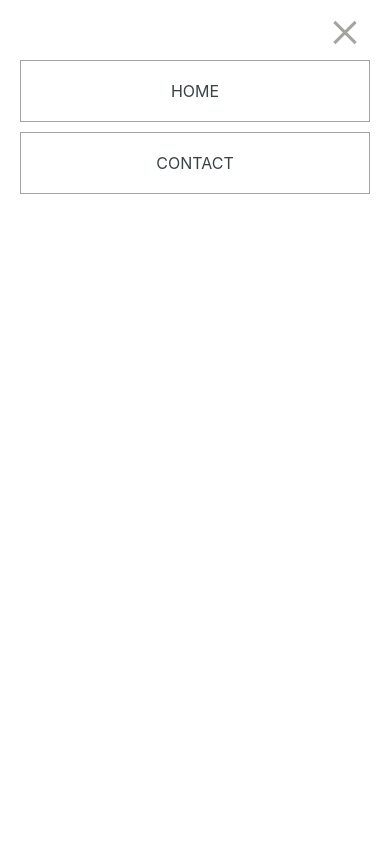
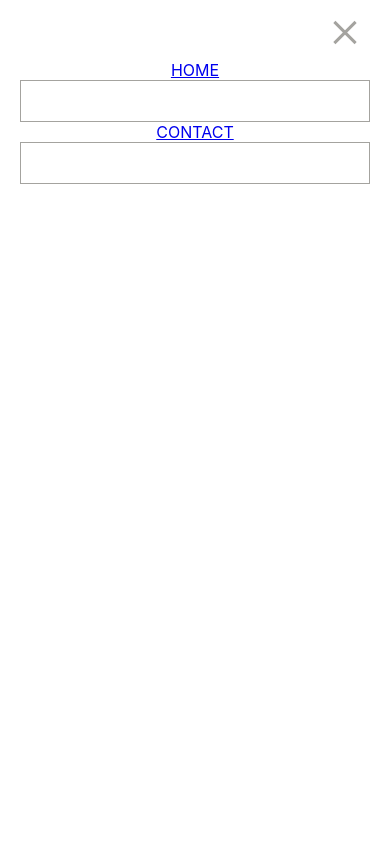
Before and after one commit to samskarvan/portfolio1.0, a React (Create React App) app: page / in a window 390 px wide. Both pictures are taken after a click on the button 359 px from the left and 33 px from the top of the page. Shown: the top 844 px of the page. Built offline with nearby package versions, Linux system fonts and the light colour scheme.

Commit message:
wrapepd li's in nav links

```diff
--- a/src/js/components/HeaderMobile/HeaderMobile.js
+++ b/src/js/components/HeaderMobile/HeaderMobile.js
@@ -50,19 +50,21 @@ class Header extends Component {
                         <span />
                     </button>
                     <ul className='mobile-header-nav-list'>
+                        <NavLink to='/'>
+                            Home
                             <li
                                 className='mobile-header-nav-list-item'
                                 onClick={() => this.closeNav()}
-                        >
-                            <NavLink to='/'>Home</NavLink>
-                        </li>
+                            />
+                        </NavLink>
 
+                        <NavLink to='/contact'>
+                            contact
                             <li
                                 className='mobile-header-nav-list-item'
                                 onClick={() => this.closeNav()}
-                        >
-                            <NavLink to='/contact'>contact</NavLink>
-                        </li>
+                            />
+                        </NavLink>
                     </ul>
                 </div>
             </Fragment>
```
Lines whose indentation alone changed are shown as unchanged.
